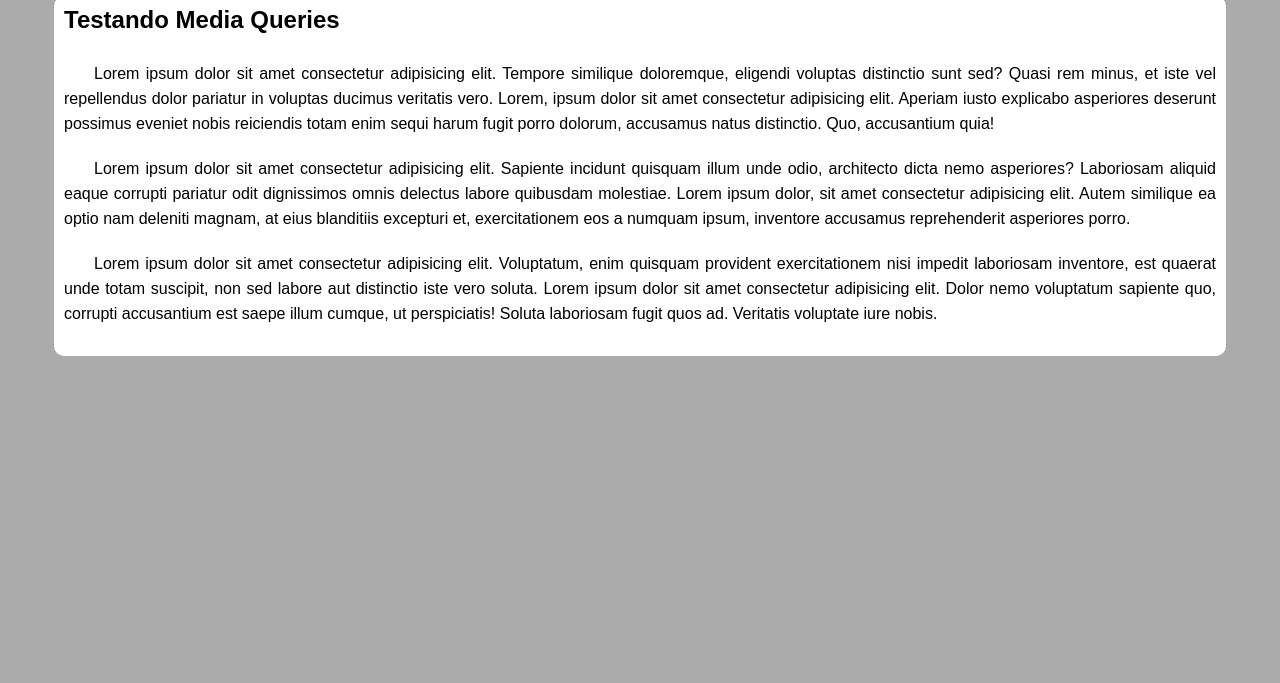
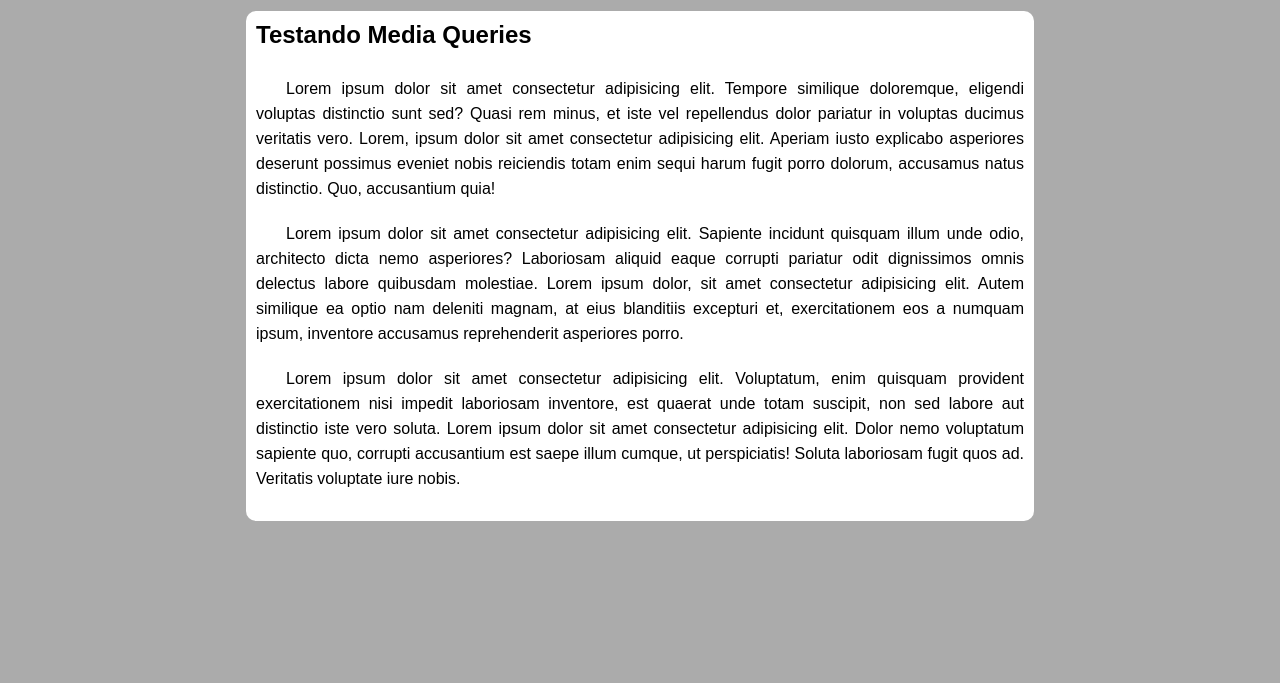
Before and after one commit to Fernando-Eric/html-css, a plain HTML site: page exercicios/ex026/mq005/index.html in a window 1280 px wide. Shown: the part 117-800 px from the top of the page. Drawn offline with nearby package versions, Linux system fonts and the light colour scheme.

Commit message:
Atualizei

```diff
--- a/exercicios/ex026/mq005/estilos/media-query.css
+++ b/exercicios/ex026/mq005/estilos/media-query.css
@@ -1,6 +1,6 @@
 @charset "UTF-8";
 
-@media screen and (min-width: 768px) {
+@media screen and (min-width: 7) {
     span#burguer {
         display: none;
     }
@@ -16,3 +16,7 @@ menu li {
         display: inline-block;
         width: 200px;
     }
+
+    main {
+        width: 768px;
+    }
```
Lines whose indentation alone changed are shown as unchanged.
